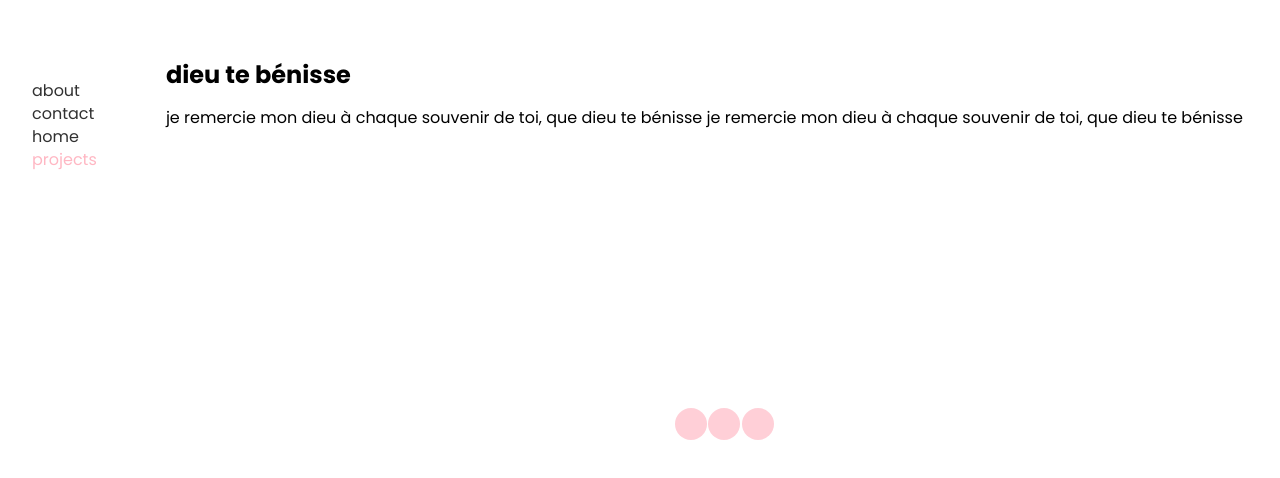
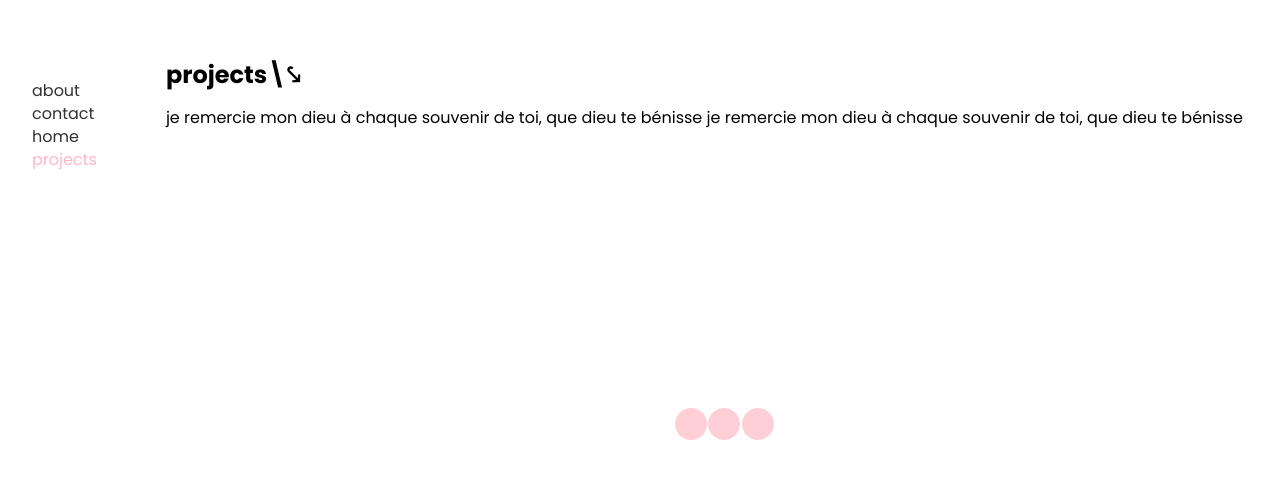
Before and after one commit to oavqt/--vpp, a React app: page /projects in a window 1280 px wide. Shown: the part 274-752 px from the top of the page. Built offline with nearby package versions, Linux system fonts and the light colour scheme.

Commit message:
--rename the about-description folder to about-information --edit the about assets --edit the about-information assets

```diff
--- a/src/assets/assets.tsx
+++ b/src/assets/assets.tsx
@@ -9,8 +9,8 @@ const assets = {
     about: {
       information: {
         description: {
-          title: 'dieu te bénisse',
-          body: 'je remercie mon dieu à chaque souvenir de toi, que dieu te bénisse je remercie mon dieu à chaque souvenir de toi, que dieu te bénisse'
+          body: "hello, observers. my name is victor ortiz. after doing odd jobs all my life, i decided last year to invest in my future by learning how to solve, develop, and implement solutions to the deep mysteries of development. on my journey to understanding development, i've learned many technologies and methods that have enabled me to do things like generate error messages, create infinite loops, and my biggest achievement to date, centering divs...yes, yes, yes...i know it's quite impressive. although centering a div may seem like a very impressive accomplishment, i'm just beginning my journey of understanding the world of development. i'm constantly learning, testing, and researching new technologies and methods to help me solve the mysteries of development.  nevertheless, i should get back to researching new ways of breaking things. if you have any questions, please let me know. i'm always happy to help anyone and everyone.",
+          title: 'log\\⤥'
         },
         images: [
           {
@@ -23,8 +23,8 @@ const assets = {
       },
       technology: {
         description: {
-          title: 'dieu te bénisse',
-          body: 'je remercie mon dieu à chaque souvenir de toi, que dieu te bénisse je remercie mon dieu à chaque souvenir de toi, que dieu te bénisse'
+          body: "hello, observers. i'm constantly learning, testing, and researching new technologies and methods to help me solve the mysteries of development. however, these are some of the technologies i have used to build a solid foundation and understanding of the development world.",
+          title: 'technology\\⤥'
         },
         images: [
           {
@@ -37,8 +37,8 @@ const assets = {
       },
       timeline: {
         description: {
-          title: 'dieu te bénisse',
-          body: 'je remercie mon dieu à chaque souvenir de toi, que dieu te bénisse je remercie mon dieu à chaque souvenir de toi, que dieu te bénisse'
+          body: 'hello, observers. although, i am just beginning to understand the world of development, the following timeline showcases what technologies i have learned along with the projects that helped me learn those technologies. i am confident that i have learned a great deal and will continue to learn throughout my life.',
+          title: 'timeline\\⤥'
         },
         images: [
           {
@@ -63,7 +63,7 @@ const assets = {
           }
         ],
         message: {
-          primary: 'ortizqtv@gmail.com',
+          primary: 'ortizqtv@gmail.com\\⤥',
           secondary: 'dieu te bénisse'
         }
       }
@@ -92,13 +92,13 @@ const assets = {
           }
         ],
         message: {
-          primary: 'allo'
+          primary: 'welcome\\⤥'
         }
       }
     },
     projects: {
       description: {
-        title: 'dieu te bénisse',
+        title: 'projects\\⤥',
         body: 'je remercie mon dieu à chaque souvenir de toi, que dieu te bénisse je remercie mon dieu à chaque souvenir de toi, que dieu te bénisse'
       },
       display: [
--- a/src/components/about/about-description/AboutInformation.styled.tsx
+++ b/src/components/about/about-information/AboutInformation.styled.tsx
@@ -15,7 +15,7 @@ const StyledAboutInformationArticle = styled.article``;
 const StyledAboutInformationHeading = styled.h2``;
 const StyledAboutInformationImageContainer = styled.div`
   float: right;
-  shape-outside: circle(100%);
+  shape-outside: circle(50%);
 `;
 const StyledAboutInformationParagraph = styled.p.attrs(() => ({
   role: 'about-information-body'
--- a/src/pages/about/About.tsx
+++ b/src/pages/about/About.tsx
@@ -1,6 +1,6 @@
 import { FC } from 'react';
 import assets from '../../assets/assets';
-import AboutInformation from '../../components/about/about-description/AboutInformation';
+import AboutInformation from '../../components/about/about-information/AboutInformation';
 import AboutTechnology from '../../components/about/about-technology/AboutTechnology';
 import AboutTimeline from '../../components/about/about-timeline/AboutTimeline';
 import StyledAbout, { StyledAboutGrid } from './About.styled';
--- a/webpack/webpack.common.js
+++ b/webpack/webpack.common.js
@@ -39,7 +39,7 @@ const commonConfig = {
     new HtmlWebpackPlugin({
       favicon: './src/assets/images/vfav.png',
       template: './public/index.html',
-      title: 'ortizqtv'
+      title: 'welcome\\⤥'
     })
   ],
   resolve: {
```
Also changed, not shown: src/components/about/about-information/AboutInformation.tsx (renamed from src/components/about/about-description/AboutInformation.tsx), 1 other file (tests, documents, lock files or other folders).
